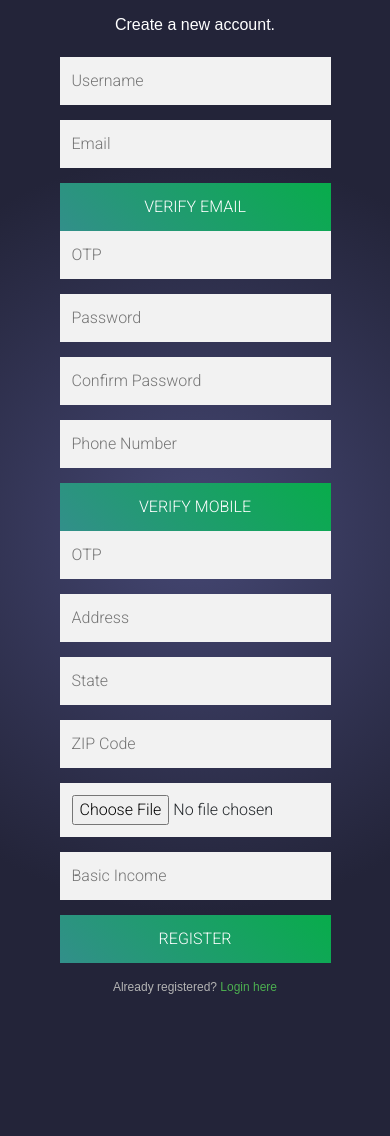
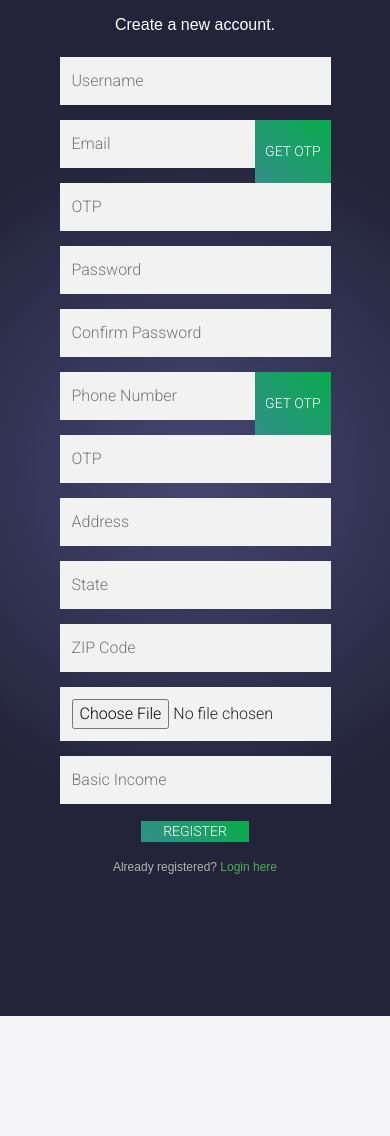
Before and after one commit to Vardhan-Mundada/Binary_Brigade_SGU, a Django app: page /register/ in a window 390 px wide. Shown: the part 71-1207 px from the top of the page. After the commit the page ends 1087 px from the top, so only its background shows below. Run offline with Django 5.2, Linux system fonts and the light colour scheme; parts of the project's set-up code (start-up, migrations or seed data) failed here and were passed over; some libraries are stand-ins or nearby versions.

Commit message:
registrations made responsive

```diff
--- a/FinsoProject/main/static/style.css
+++ b/FinsoProject/main/static/style.css
@@ -50,9 +50,9 @@ body {
   outline: 0;
   background-color: #328f8a;
   background-image: linear-gradient(45deg, #328f8a, #08ac4b);
-  width: 100%;
+  height: 2.01 rem;
+  width: 40%;
   border: 0;
-  padding: 15px;
   color: #FFFFFF;
   font-size: 14px;
   -webkit-transition: all 0.3 ease;
@@ -96,8 +96,7 @@ body {
     padding: 20px;
   }
 
-  .form input,
-  .form button {
+  .form input{
     font-size: 16px;
     padding: 12px;
   }
--- a/FinsoProject/main/templates/register.html
+++ b/FinsoProject/main/templates/register.html
@@ -15,20 +15,26 @@
         </div>
         <form method="post" class="login-form" action="{% url 'register' %}" enctype="multipart/form-data">
             {% csrf_token %}
-                <input type="text" name="username" placeholder="Username"/>
-                <input type="email" name="email" placeholder="Email" id="email"/>
-                <button type="button" onclick="sendOtp()">Verify Email</button>
+            <input type="text" name="username" placeholder="Username" />
+            <div style="display: flex;">
+                <input type="email" name="email" placeholder="Email" id="email" />
+                <button type="button" onclick="sendOtp()">Get OTP</button>
+            </div>
             <input type="text" name="email_verification_otp" placeholder="OTP" id="email-otp" />
-                <input type="password" name="password1" placeholder="Password"/>
-                <input type="password" name="password2" placeholder="Confirm Password"/>
-                <input type="text" name="phone_no" placeholder="Phone Number" id="phone_no"/>
-                <button type="button" onclick="sendOtpMobile()">Verify Mobile</button>
+            <input type="password" name="password1" placeholder="Password" />
+            <input type="password" name="password2" placeholder="Confirm Password" />
+
+            <div style="display: flex;">
+                <input type="text" name="phone_no" placeholder="Phone Number" id="phone_no" />
+                <button type="button" onclick="sendOtpMobile()">Get OTP</button>
+            </div>
+
             <input type="text" name="mobile_verification_otp" placeholder="OTP" id="mobile-otp" />
-                <input type="text" name="address" placeholder="Address"/>
-                <input type="text" name="state" placeholder="State"/>
-                <input type="text" name="zip_code" placeholder="ZIP Code"/>
-                <input type="file" name="profile_image" placeholder="Profile Image"/>
-                <input type="number" name="basic_income" placeholder="Basic Income"/>
+            <input type="text" name="address" placeholder="Address" />
+            <input type="text" name="state" placeholder="State" />
+            <input type="text" name="zip_code" placeholder="ZIP Code" />
+            <input type="file" name="profile_image" placeholder="Profile Image" />
+            <input type="number" name="basic_income" placeholder="Basic Income" />
             <button type="submit">Register</button>
             <p class="message">Already registered? <a href="{% url 'login' %}">Login here</a></p>
         </form>
```
Lines whose indentation alone changed are shown as unchanged.
